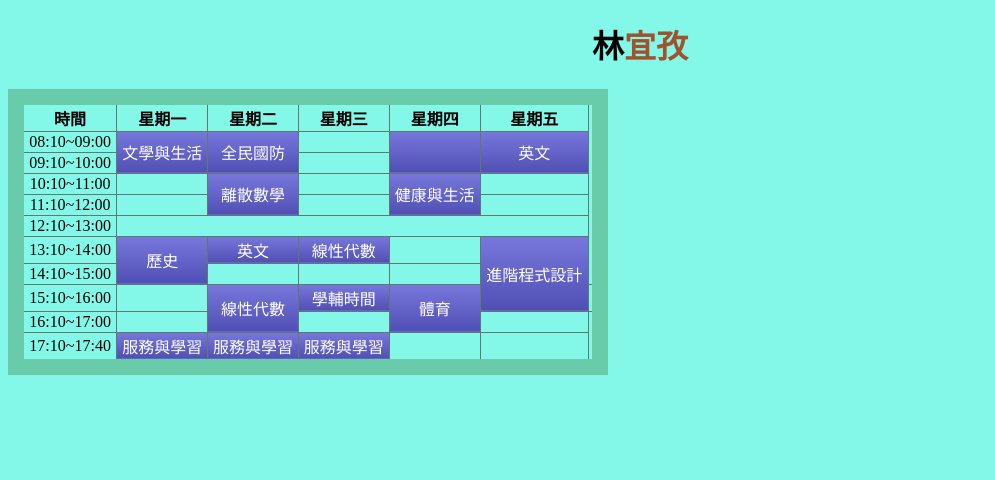
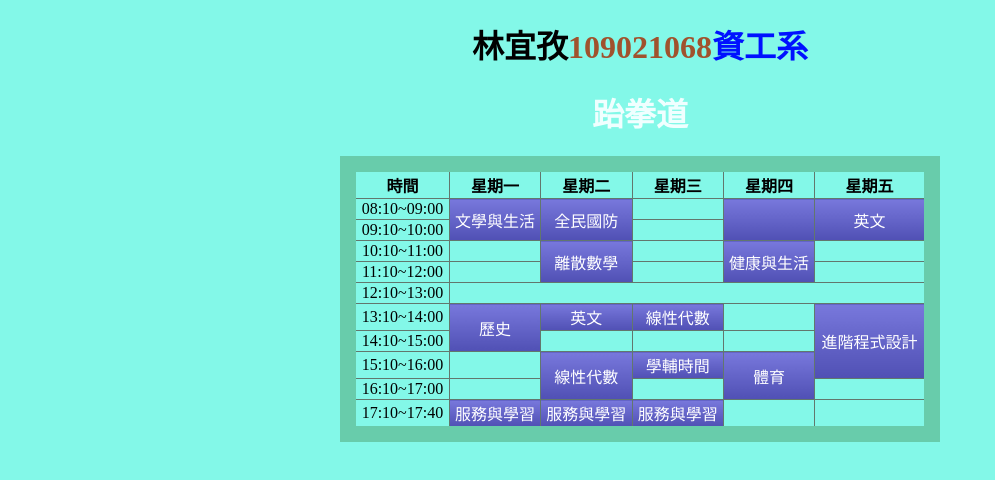
Before and after one commit to 109021068/109021068-20210319, a plain HTML site: page index.html in a window 1280 px wide. Shown: the whole page, without its empty margins (0-995 px from the left). Drawn offline with Linux system fonts and the light colour scheme.

Commit message:
Add files via upload

```diff
--- a/index.html
+++ b/index.html
@@ -17,7 +17,9 @@
 
     </head>
     <body style = "background-color: rgb(131, 248, 232) ; ">
-       <h1 style="text-align: center;"> 林<span style="color: sienna;">宜孜</span></h1>
+       <h1 style="text-align: center;"> 林宜孜<span style="color: sienna;">109021068<span style="color: rgb(0, 17, 255);">資工系</span></span></h1>
+       <h1 style="text-align: center;"> <span style="color: azure;">跆拳道</span></h1>
+       <center>
        <table>
         <tr>
             <th>時間</th>
@@ -77,7 +79,6 @@
             <td rowspan=2 style="background-image:linear-gradient(rgb(120,120,220), rgb(80, 80, 180)); color : white;">線性代數</td>
             <td style="background-image:linear-gradient(rgb(120,120,220), rgb(80, 80, 180)); color : white;">學輔時間</td>
             <td rowspan=2 style="background-image:linear-gradient(rgb(120,120,220), rgb(80, 80, 180)); color : white;">體育</td>
-            <td></td>
         </tr>
         <tr>
             <td>16:10~17:00</td>
@@ -94,5 +95,6 @@
             <td></td>
         </tr>
         </table>
+        </center>
     </body>
 </html>
```
